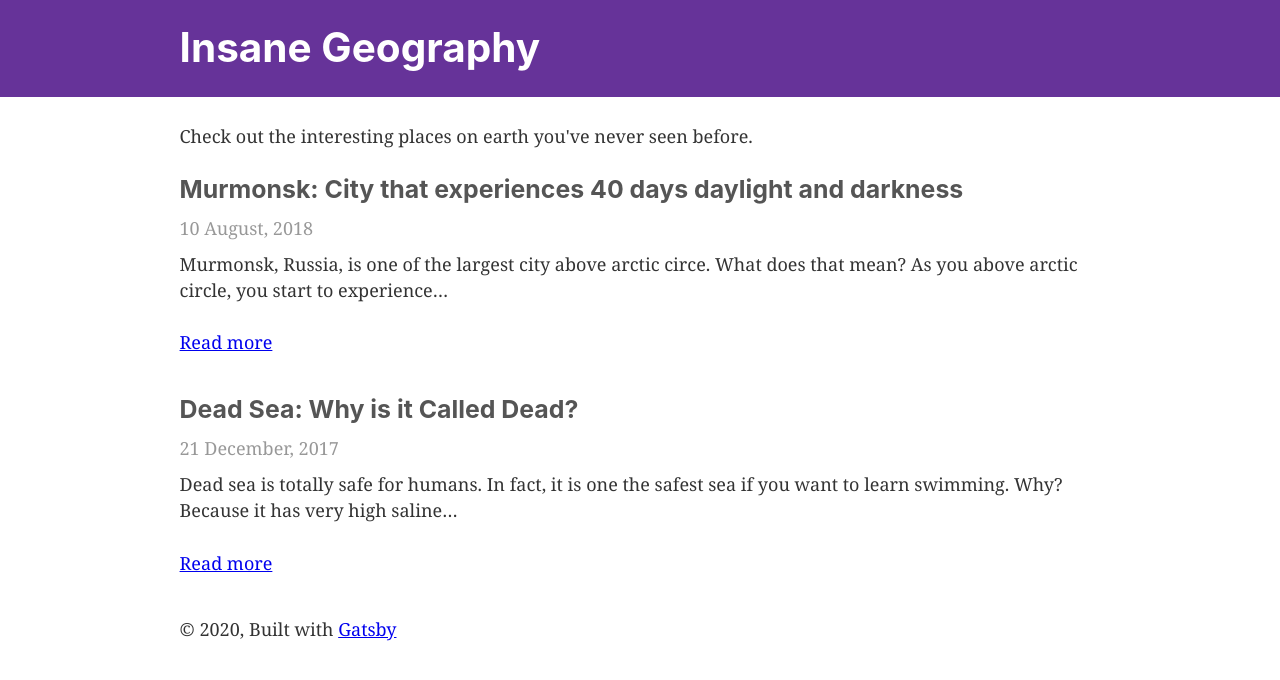
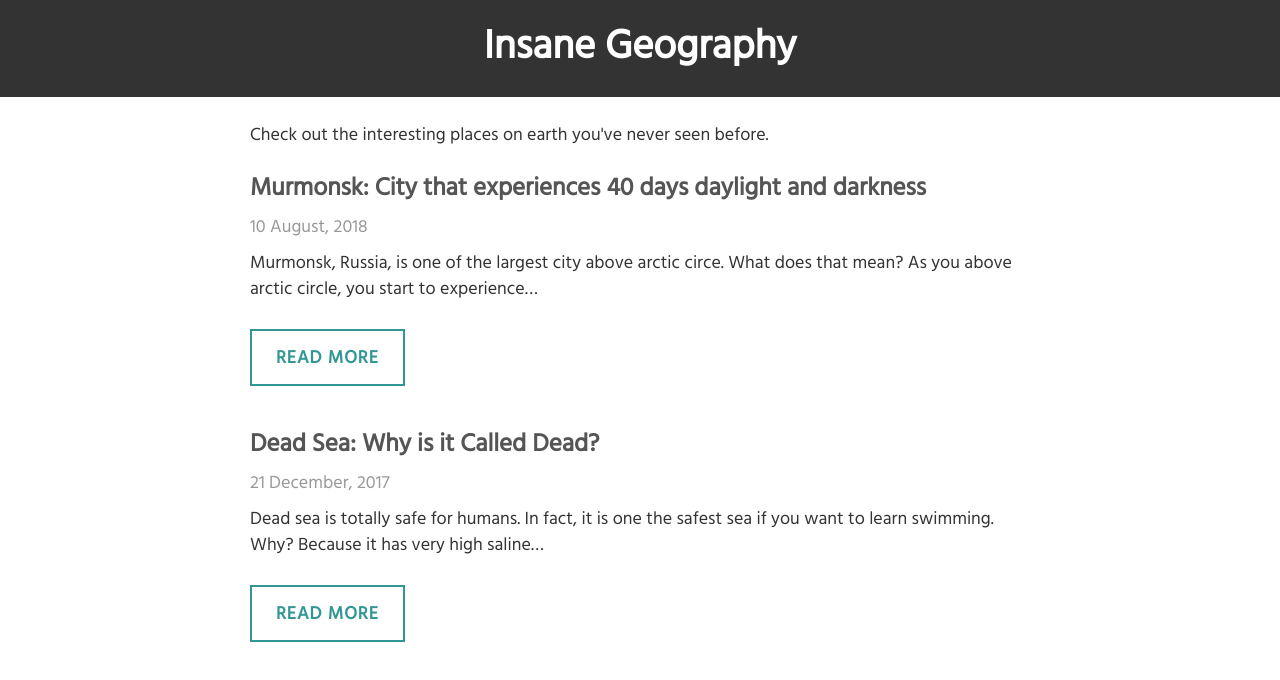
Before and after one commit to madebyaman/blog-comments, a Gatsby site: page / in a window 1280 px wide. Built offline with nearby package versions, Linux system fonts and the light colour scheme; Gatsby itself is replaced by a stand-in of ours.

Commit message:
updated styles

```diff
--- a/src/components/header.js
+++ b/src/components/header.js
@@ -5,8 +5,9 @@ import React from "react"
 const Header = ({ siteTitle }) => (
   <header
     style={{
-      background: `rebeccapurple`,
+      background: `#333`,
       marginBottom: `1.45rem`,
+      textAlign: "center",
     }}
   >
     <div
--- a/src/components/layout.css
+++ b/src/components/layout.css
@@ -1,3 +1,5 @@
+@import url("https://fonts.googleapis.com/css?family=Hind&display=swap");
+
 html {
   font-family: sans-serif;
   -ms-text-size-adjust: 100%;
@@ -5,6 +7,7 @@ html {
 }
 body {
   margin: 0;
+  font-family: "Hind", sans-serif;
   -webkit-font-smoothing: antialiased;
   -moz-osx-font-smoothing: grayscale;
 }
@@ -200,7 +203,7 @@ html {
 }
 body {
   color: hsla(0, 0%, 0%, 0.8);
-  font-family: georgia, serif;
+  font-family: "Hind", sans-serif;
   font-weight: normal;
   word-wrap: break-word;
   font-kerning: normal;
@@ -230,8 +233,8 @@ h1 {
   padding-top: 0;
   margin-bottom: 1.45rem;
   color: inherit;
-  font-family: -apple-system, BlinkMacSystemFont, Segoe UI, Roboto, Oxygen,
-    Ubuntu, Cantarell, Fira Sans, Droid Sans, Helvetica Neue, sans-serif;
+  font-family: "Hind", -apple-system, BlinkMacSystemFont, Segoe UI, Roboto,
+    Oxygen, Ubuntu, Cantarell, Fira Sans, Droid Sans, Helvetica Neue, sans-serif;
   font-weight: bold;
   text-rendering: optimizeLegibility;
   font-size: 2.25rem;
@@ -247,8 +250,8 @@ h2 {
   padding-top: 0;
   margin-bottom: 1.45rem;
   color: inherit;
-  font-family: -apple-system, BlinkMacSystemFont, Segoe UI, Roboto, Oxygen,
-    Ubuntu, Cantarell, Fira Sans, Droid Sans, Helvetica Neue, sans-serif;
+  font-family: "Hind", -apple-system, BlinkMacSystemFont, Segoe UI, Roboto,
+    Oxygen, Ubuntu, Cantarell, Fira Sans, Droid Sans, Helvetica Neue, sans-serif;
   font-weight: bold;
   text-rendering: optimizeLegibility;
   font-size: 1.62671rem;
@@ -264,8 +267,8 @@ h3 {
   padding-top: 0;
   margin-bottom: 1.45rem;
   color: inherit;
-  font-family: -apple-system, BlinkMacSystemFont, Segoe UI, Roboto, Oxygen,
-    Ubuntu, Cantarell, Fira Sans, Droid Sans, Helvetica Neue, sans-serif;
+  font-family: "Hind", -apple-system, BlinkMacSystemFont, Segoe UI, Roboto,
+    Oxygen, Ubuntu, Cantarell, Fira Sans, Droid Sans, Helvetica Neue, sans-serif;
   font-weight: bold;
   text-rendering: optimizeLegibility;
   font-size: 1.38316rem;
@@ -281,8 +284,8 @@ h4 {
   padding-top: 0;
   margin-bottom: 1.45rem;
   color: inherit;
-  font-family: -apple-system, BlinkMacSystemFont, Segoe UI, Roboto, Oxygen,
-    Ubuntu, Cantarell, Fira Sans, Droid Sans, Helvetica Neue, sans-serif;
+  font-family: "Hind", -apple-system, BlinkMacSystemFont, Segoe UI, Roboto,
+    Oxygen, Ubuntu, Cantarell, Fira Sans, Droid Sans, Helvetica Neue, sans-serif;
   font-weight: bold;
   text-rendering: optimizeLegibility;
   font-size: 1rem;
@@ -298,8 +301,8 @@ h5 {
   padding-top: 0;
   margin-bottom: 1.45rem;
   color: inherit;
-  font-family: -apple-system, BlinkMacSystemFont, Segoe UI, Roboto, Oxygen,
-    Ubuntu, Cantarell, Fira Sans, Droid Sans, Helvetica Neue, sans-serif;
+  font-family: "Hind", -apple-system, BlinkMacSystemFont, Segoe UI, Roboto,
+    Oxygen, Ubuntu, Cantarell, Fira Sans, Droid Sans, Helvetica Neue, sans-serif;
   font-weight: bold;
   text-rendering: optimizeLegibility;
   font-size: 0.85028rem;
@@ -315,8 +318,8 @@ h6 {
   padding-top: 0;
   margin-bottom: 1.45rem;
   color: inherit;
-  font-family: -apple-system, BlinkMacSystemFont, Segoe UI, Roboto, Oxygen,
-    Ubuntu, Cantarell, Fira Sans, Droid Sans, Helvetica Neue, sans-serif;
+  font-family: "Hind", -apple-system, BlinkMacSystemFont, Segoe UI, Roboto,
+    Oxygen, Ubuntu, Cantarell, Fira Sans, Droid Sans, Helvetica Neue, sans-serif;
   font-weight: bold;
   text-rendering: optimizeLegibility;
   font-size: 0.78405rem;
@@ -620,3 +623,57 @@ pre tt:after {
     font-size: 100%;
   }
 }
+
+.btn {
+  border: none;
+  border: 2px solid #319795;
+  box-shadow: none;
+  background-color: white;
+  cursor: pointer;
+  color: #319795;
+  display: inline-block;
+  font-family: "Hind", sans-serif;
+  font-size: 18px;
+  font-weight: 700;
+  line-height: 1;
+  letter-spacing: 1px;
+  padding: 19px 24px 16px;
+  text-align: center;
+  text-decoration: none;
+  text-transform: uppercase;
+  transform: translate3d(0, 0, 0);
+  white-space: normal;
+  width: auto;
+  font-variant-numeric: lining-nums;
+  -moz-font-feature-settings: "lnum";
+  -webkit-font-feature-settings: "lnum";
+  font-feature-settings: "lnum";
+  transition: all 0.2s ease-out;
+  margin-bottom: 5px;
+}
+
+.btn:hover,
+.btn:focus {
+  background: #319795;
+  color: white;
+}
+
+.btn.bare {
+  border: 0;
+  border-bottom: 2px solid #ddd;
+  background: white;
+  padding: 0;
+  color: #111;
+}
+
+.btn.bare:hover,
+.btn.bare:focus {
+  background: white;
+  border-bottom: 2px solid white;
+}
+
+.container {
+  width: 90%;
+  max-width: 780px;
+  margin: 0 auto;
+}
--- a/src/components/layout.js
+++ b/src/components/layout.js
@@ -26,20 +26,7 @@ const Layout = ({ children }) => {
   return (
     <>
       <Header siteTitle={data.site.siteMetadata.title} />
-      <div
-        style={{
-          margin: `0 auto`,
-          maxWidth: 960,
-          padding: `0 1.0875rem 1.45rem`,
-        }}
-      >
-        <main>{children}</main>
-        <footer>
-          © {new Date().getFullYear()}, Built with
-          {` `}
-          <a href="https://www.gatsbyjs.org">Gatsby</a>
-        </footer>
-      </div>
+      <main>{children}</main>
     </>
   )
 }
```
